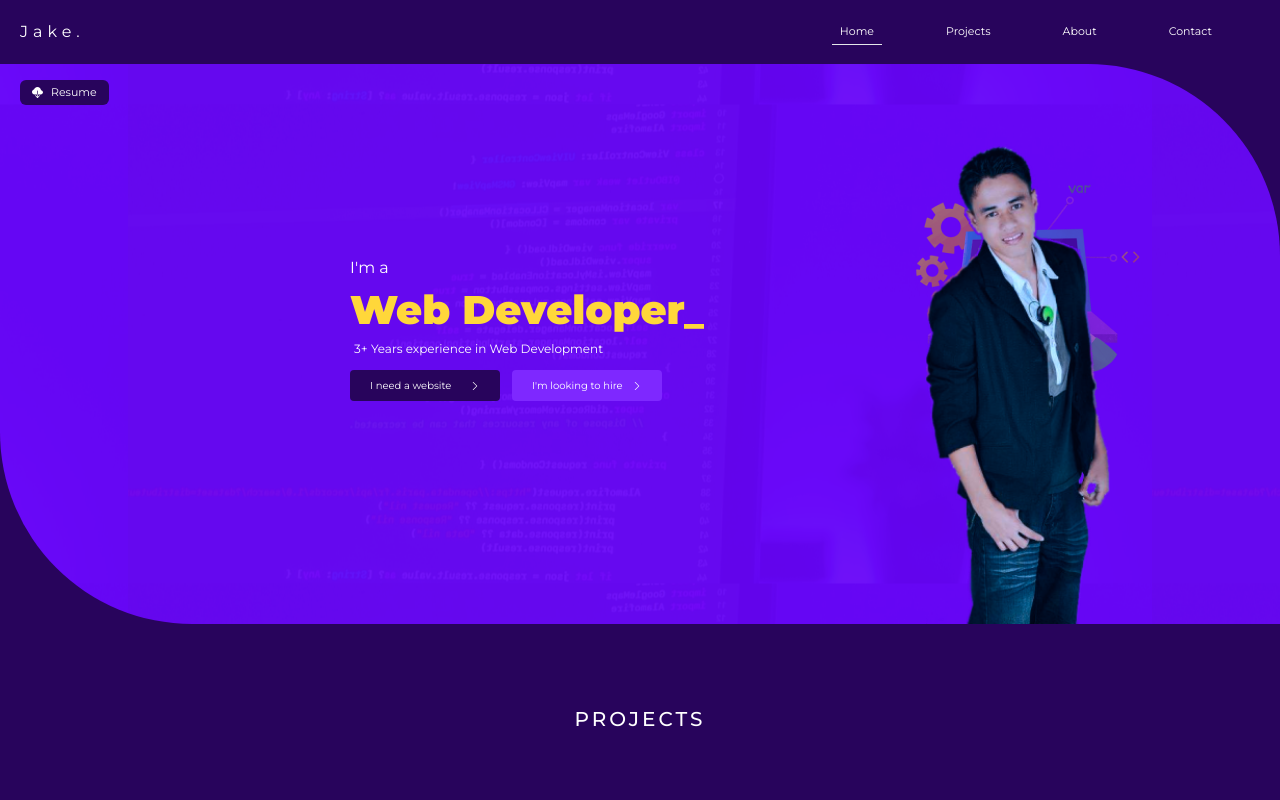
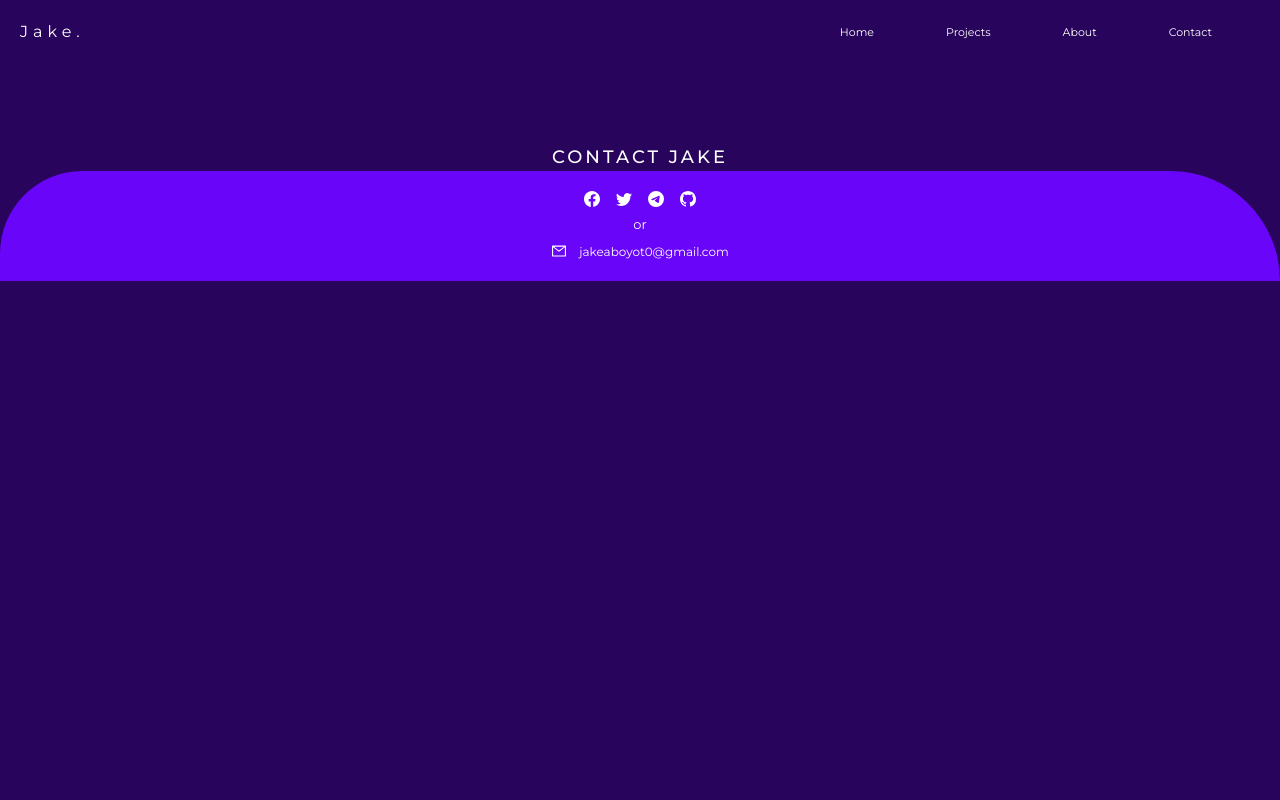
Before and after one commit to jakedsi/my_portfolio, a React (Create React App) app: page /projects in a window 1280 px wide. Shown: the top 800 px of the page. Built offline with nearby package versions, Linux system fonts and the light colour scheme.

Commit message:
add routes

```diff
--- a/src/App.js
+++ b/src/App.js
@@ -1,16 +1,19 @@
 import React from 'react'
 import Navbar from './components/Navbar'
-import Hero from './components/Hero'
-import Projects from './components/Projects'
+import Home from './components/Home/Home'
 import Footer from './components/Footer'
+import {BrowserRouter as Router, Routes, Route} from 'react-router-dom'
 
 export default function App() {
   return (
     <div>
-      <Navbar />
-      <Hero />
-      <Projects />
-      <Footer />
+      <Router>
+        <Navbar />
+          <Routes>
+          <Route exact path='/' element={<Home />} />
+          </Routes>
+        <Footer />
+      </Router>
     </div>
   )
 }
--- a/src/components/Hero.js
+++ b/src/components/Home/Hero.js
@@ -1,6 +1,6 @@
 import React from 'react'
-import Me from '../assets/me2.png'
-import Coding from '../assets/coding.png'
+import Me from '../../assets/me2.png'
+import Coding from '../../assets/coding.png'
 import { BsCloudDownloadFill, BsChevronRight } from 'react-icons/bs'
 export default function Hero() {
   return (
--- /dev/null
+++ b/src/components/Home/Home.js
@@ -0,0 +1,11 @@
+import React from 'react'
+import Projects from './Projects'
+import Hero from './Hero'
+export default function Home() {
+  return (
+    <>
+    <Hero />
+    <Projects />
+    </>
+  )
+}
--- a/src/components/Projects.js
+++ b/src/components/Home/Projects.js
@@ -1,7 +1,7 @@
 import React from 'react'
-import Proj1 from '../assets/proj_1.jpg'
-import Proj2 from '../assets/proj_2.jpg'
-import Confidential from '../assets/confidential.jpg'
+import Proj1 from '../../assets/proj_1.jpg'
+import Proj2 from '../../assets/proj_2.jpg'
+import Confidential from '../../assets/confidential.jpg'
 export default function Projects() {
   return (
     <div className='mt-[10vh]'>
--- a/src/components/Navbar.js
+++ b/src/components/Navbar.js
@@ -7,7 +7,7 @@ export default function Navbar() {
                 <h5 style={{letterSpacing: "5px"}}>Jake.</h5>
             </div>
             <div className='flex justify-between text-[11px] gap-14 pr-10'>
-                <h1 className='py-1 px-2 border-b'>Home</h1>
+                <h1 className='py-1 px-2'>Home</h1>
                 <h1 className='py-1 px-2'>Projects</h1>
                 <h1 className='py-1 px-2'>About</h1>
                 <h1 className='py-1 px-2'>Contact</h1>
```
